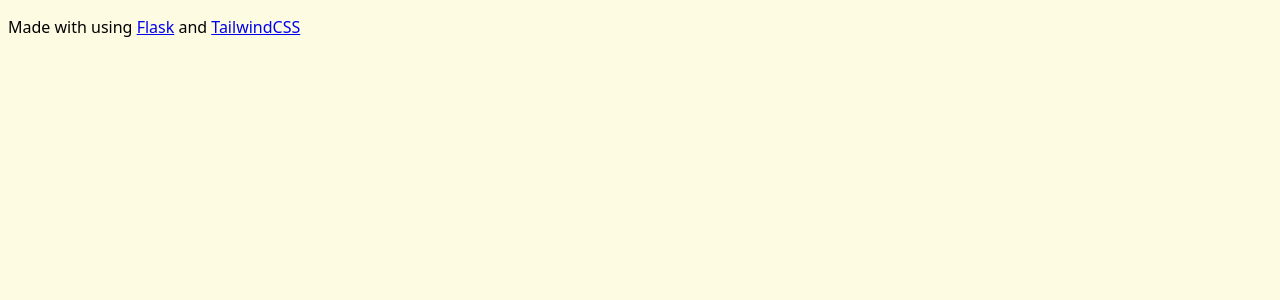
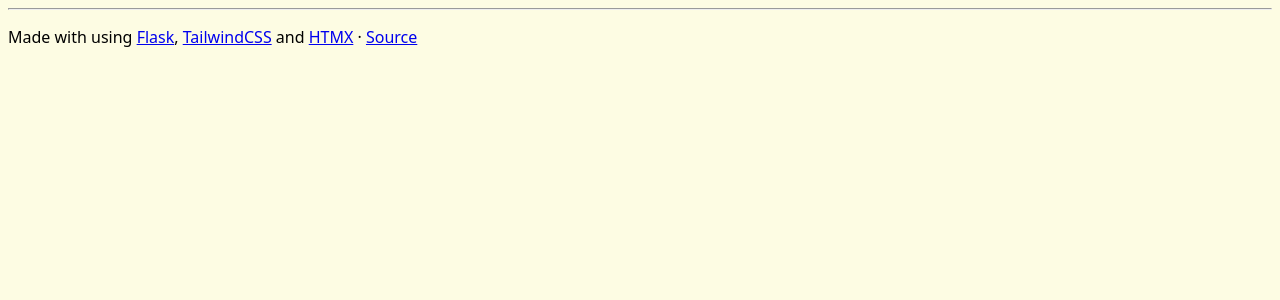
Before and after one commit to hackstub/stickers.local, a Python web app: template templates/base.html in a window 1280 px wide. Shown: the top 300 px of the page. Run offline with Jinja, Linux system fonts and the light colour scheme; the template is opened without the code that fills it, so the values that code supplies are empty; some libraries are stand-ins or nearby versions; some web fonts are replaced.

Commit message:
Improve footer + cleanup

```diff
--- a/templates/base.html
+++ b/templates/base.html
@@ -20,7 +20,6 @@
           modal.close();
       }
     </script>
-
     <style type="text/tailwindcss">
       @layer utilities {
         input, textarea, select {
@@ -29,20 +28,8 @@
         .btn {
             @apply text-sm font-medium rounded-md px-4 py-2 transition hover:brightness-125;
         }
-          .btn-sm {
-              @apply text-xs font-medium rounded-md px-2 py-2 transition;
-          }
-          .btn-success {
-              @apply text-white bg-green-500 hover:bg-green-700;
-          }
-          .btn-primary {
-              @apply text-white bg-blue-500 hover:bg-blue-700;
-          }
         h2 {
             @apply text-2xl font-bold pb-2;
-          }
-          .modal {
-              @apply fixed inset-0 z-[999] h-screen w-screen place-items-center bg-black bg-opacity-30 backdrop-blur-sm transition transition-opacity duration-300
         }
       }
     </style>
@@ -52,7 +39,6 @@
           font-weight: 500;
       }
       input[type="radio"].custom-radio + label {
-
           background-color: none;
           padding: 2px 7px;
           border-radius: 5px;
@@ -73,9 +59,17 @@
 
       <dialog id="modal" class="m-auto p-4 w-72 backdrop:bg-gray-900/25 rounded-xl text-center" style="background-color: #fdfce3;">
       </dialog>
+
+      <hr class="mx-auto my-5 max-w-screen-md md:max-w-screen-lg"/>
+
       <footer class="h-5 my-5 text-center">
         <p>
-           Made with <i class='text-red-500 fa fa-heart-o' aria-label='love'></i> using <a class='text-blue-800 dark:text-blue-400' href='https://flask.palletsprojects.com'>Flask</a> and <a class='text-blue-800 dark:text-blue-400' href='https://tailwindcss.com/'>TailwindCSS</a>
+           Made with <i class='text-red-500 fa fa-heart-o' aria-label='love'></i> using
+           <a class='text-blue-800 dark:text-blue-400' href='https://flask.palletsprojects.com'>Flask</a>,
+           <a class='text-blue-800 dark:text-blue-400' href='https://tailwindcss.com/'>TailwindCSS</a>
+           and <a class='text-blue-800 dark:text-blue-400' href='https://four.htmx.org/'>HTMX</a>
+           ·
+           <a class='text-blue-800 dark:text-blue-400' href='https://github.com/hackstub/stickers.local'>Source</a>
         </p>
       </footer>
 
```
Lines whose indentation alone changed are shown as unchanged.
